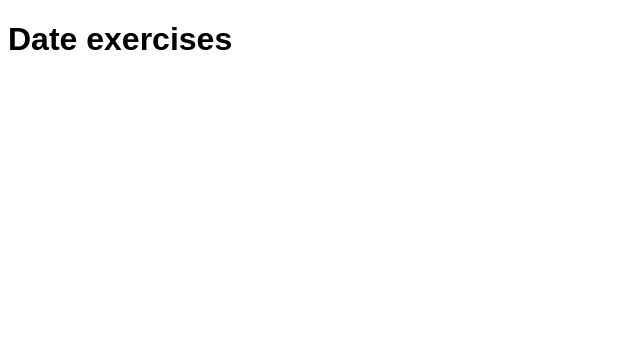
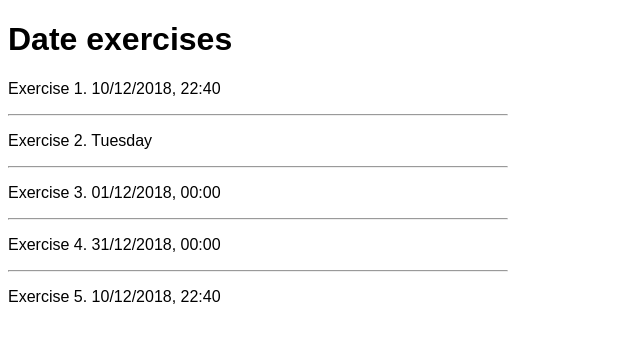
Before and after one commit to kdagkoglou/JStraining, a plain HTML site: page exercises/5-native/2-dates.html in a window 1280 px wide. Shown: the whole page, without its empty margins (0-640 px from the left). Drawn offline with Linux system fonts and the light colour scheme.

Commit message:
exercise: dates

```diff
--- a/exercises/5-native/2-dates.html
+++ b/exercises/5-native/2-dates.html
@@ -9,12 +9,26 @@ body {
   font-family: sans-serif;
   font-size: 100%;
 }
+div {
+	width: 500px;
+}
 </style>
 </head>
 <body>
 
   <h1>Date exercises</h1>
 
+  <div>
+  	<p>Exercise 1. <span id="ex1"></span></p>
+  	<hr>
+  	<p>Exercise 2. <span id="ex2"></span></p>
+  	<hr>
+  	<p>Exercise 3. <span id="ex3"></span></p>
+  	<hr>
+  	<p>Exercise 4. <span id="ex4"></span></p>
+  	<hr>
+  	<p>Exercise 5. <span id="ex5"></span></p>
+	</div>
 <script>
 
 /*
@@ -22,14 +36,79 @@ TODO:
 Create functions to:
 
 1. Pretty print function. Given a date, return a readable string using the format "DD-MM-YYYY, HH:MM".
-1. Day add function. Given a date and a positive or negative number, add that number to the day, i.e. -1 would return yesterday, 1 would return tomorrow.
-1. Month start function. Given a date, return a new date matching midnight on the first day of month, e.g. 25-06-2018 would return 01-06-2018.
-1. Month end function. Write a similar function which returns the last day of the month. (Hint: finding the first day of a month is simpler - could that be used to find the last?)
-1. Start of week function. Given a date, return a new date matching midnight on the first Monday of that week, e.g. 28-01-18 would return 22-01-18.
+2. Day add function. Given a date and a positive or negative number, add that number to the day, i.e. -1 would return yesterday, 1 would return tomorrow.
+3. Month start function. Given a date, return a new date matching midnight on the first day of month, e.g. 25-06-2018 would return 01-06-2018.
+4. Month end function. Write a similar function which returns the last day of the month. (Hint: finding the first day of a month is simpler - could that be used to find the last?)
+5. Start of week function. Given a date, return a new date matching midnight on the first Monday of that week, e.g. 28-01-18 would return 22-01-18.
 
 Bonus point: dates are objects so they are passed to functions by reference (a pointer to the value rather than a copy of the value is passed). Try and make your functions **immutable**, i.e. the function result does not change the value of the input parameter.
 */
 
+var now = new Date();
+
+// 1.
+function getPrettyDate(date) {
+	var
+		thisDate = new Date(date),
+		year = thisDate.getFullYear(),
+    month = needsZero( (thisDate.getMonth() + 1).toString() ),
+    day = needsZero( thisDate.getDate().toString() ),
+    hour = needsZero( thisDate.getHours().toString() ),
+    minute = needsZero( thisDate.getMinutes().toString() );
+
+	return day + "/" + month + "/" + year + ", " + hour + ':' + minute;
+};
+
+function needsZero(val) {
+  if (val.length === 1) {
+  	val = '0' + val;
+  }
+  return val;
+}
+document.getElementById('ex1').textContent = getPrettyDate( now );
+
+// 2.
+function dayOfWeek(date, days) {
+	var
+		thisDate = new Date(date),
+    weekday = ['Sunday', 'Monday', 'Tuesday', 'Wednesday', 'Thursday', 'Friday', 'Saturday'];
+
+  	thisDate.setDate(thisDate.getDate() + days);
+  	return weekday[thisDate.getDay()];
+}
+document.getElementById("ex2").textContent = dayOfWeek( now, 1 );
+
+// 3.
+function firstOfMonth(date) {
+	var firstDay = new Date(date.getFullYear(), date.getMonth(), 1);
+
+	firstDay.setHours(0, 0, 0, 0);
+
+	return getPrettyDate(firstDay);
+}
+document.getElementById("ex3").textContent = firstOfMonth( now );
+
+// 4.
+function lastOfMonth(date) {
+	var lastDay = new Date(date.getFullYear(), date.getMonth() + 1, 0);
+
+	lastDay.setHours(0, 0, 0, 0);
+
+	return getPrettyDate(lastDay);
+}
+document.getElementById("ex4").textContent = lastOfMonth( now );
+
+// 5.
+function startOfWeek(date) {
+	var
+		thisDate = new Date(date),
+		getMonday = thisDate.getDate() - thisDate.getDay() + (thisDate.getDay() === 0 ? -6 : 1),
+		thisMonday = thisDate.setDate(getMonday);
+
+	return getPrettyDate(thisMonday);
+}
+document.getElementById("ex5").textContent = startOfWeek( now );
+
 </script>
 </body>
 </html>
```
